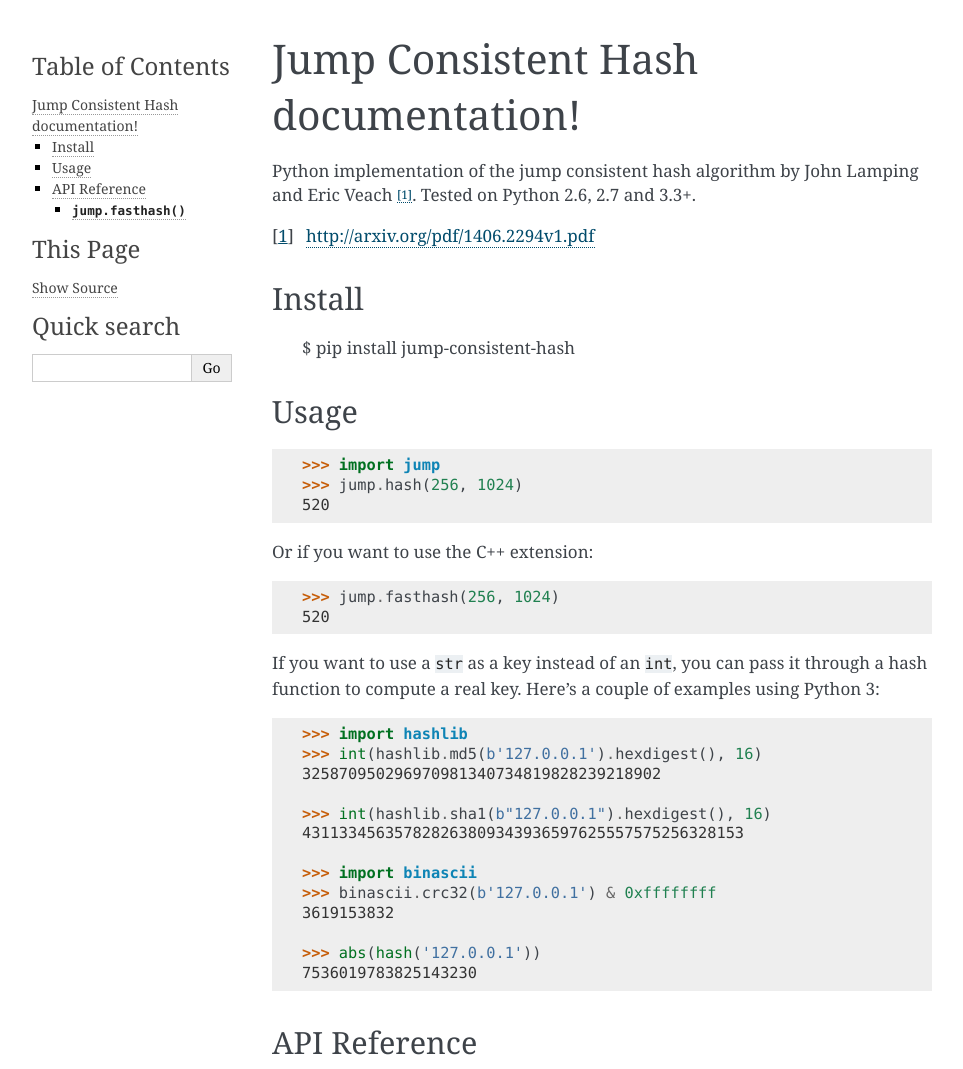
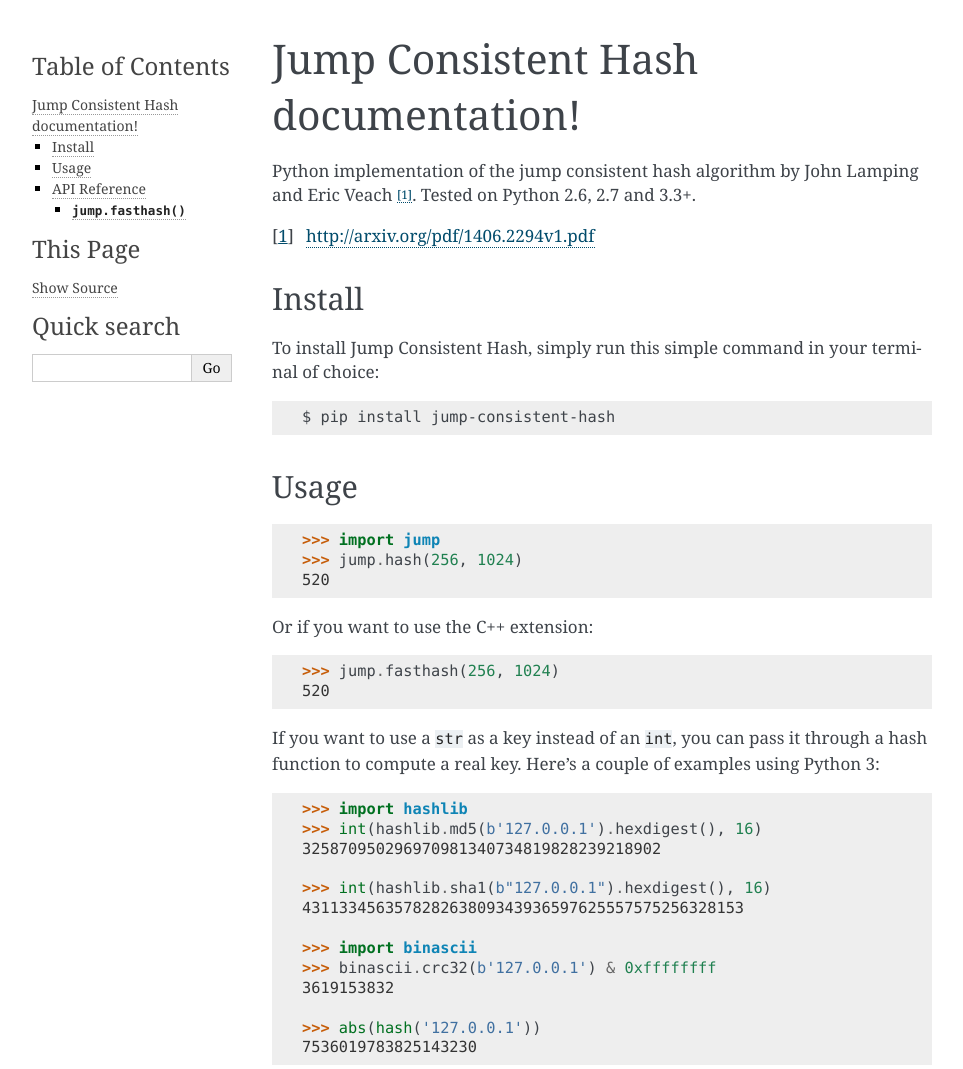
Before and after one commit to lithammer/python-jump-consistent-hash, a Sphinx documentation site: the page built from docs/index.rst, in a window 1280 px wide, cut to the strip 0-1069 px from the top of the page. Shown: the whole strip, without its empty margins (148-1111 px from the left). Built offline with Sphinx 7.4.7, drawn with Linux system fonts in a browser that asks for light colours.

Commit message:
Fix formatting for install instructions

```diff
--- a/docs/index.rst
+++ b/docs/index.rst
@@ -12,7 +12,9 @@ Eric Veach [1]_. Tested on Python 2.6, 2.7 and 3.3+.
 Install
 -------
 
-    $ pip install jump-consistent-hash
+To install Jump Consistent Hash, simply run this simple command in your terminal of choice::
+
+   $ pip install jump-consistent-hash
 
 Usage
 -----
```
